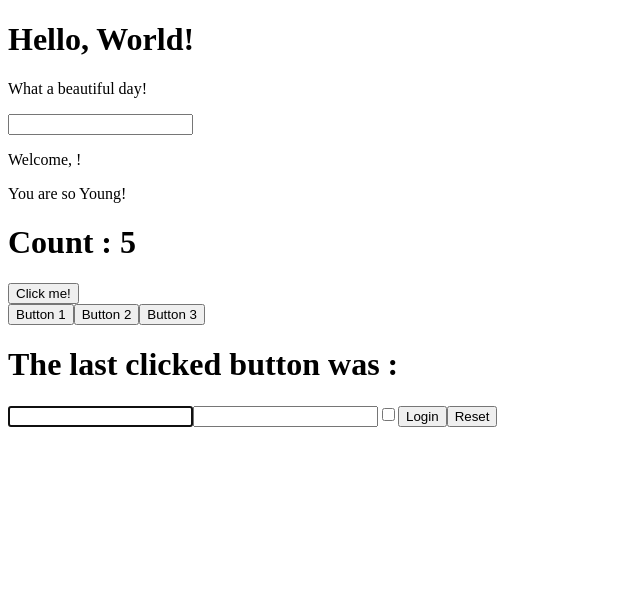
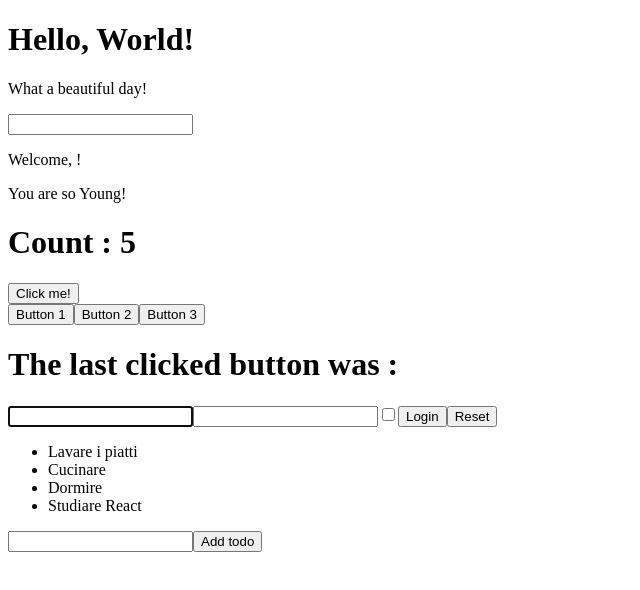
Before and after one commit to Ivanfras98/react-exercises, a React (Create React App) app: page / in a window 1280 px wide. Shown: the top 590 px of the page, without its empty margins (0-640 px from the left). Built offline with nearby package versions, Linux system fonts and the light colour scheme.

Commit message:
es-lists-03-done

```diff
--- a/src/App.js
+++ b/src/App.js
@@ -4,6 +4,7 @@
 import { InteractiveWelcome } from "./InteractiveWelcome";
 // import { Login } from "./Login";
 import { Message } from "./Message";
+import { TodoList } from "./TodoList";
 import { UncontrolledLogin } from "./UncontrolledLogin";
 
 export class Hello extends React.Component {
@@ -26,6 +27,7 @@
         <ClickTracker />
         {/* <Login passFunc= {this.onLogin} /> */}
         <UncontrolledLogin passFunc = {this.onLogin}/>
+        <TodoList />
       </div>
     );
   }
--- a/src/Login.js
+++ b/src/Login.js
@@ -12,6 +12,7 @@
     const value = event.target.value;
     const checked = event.target.checked;
     const type = event.target.type;
+    console.log(name)
     this.setState(
       {
         [name]: type === "checkbox" ? checked : value,
--- /dev/null
+++ b/src/TodoList.js
@@ -0,0 +1,41 @@
+import React from "react";
+
+export class TodoList extends React.Component {
+  state = {
+    items: ["Lavare i piatti", "Cucinare", "Dormire", "Studiare React"],
+    todo: "",
+  };
+  inputChangeEventHandler = (event) => {
+    this.setState({
+      todo: event.target.value,
+    });
+  };
+  buttonEventHandler = () => {
+    this.setState((state) => {
+      state.items.push(state.todo);
+    },()=> this.setState((state2)=> {
+        state2.todo = ""
+        return state2.items
+    }));
+  };
+
+  render() {
+    return (
+      <>
+        <ul>
+          {this.state.items.map((todo, index) => (
+            <li key={index}>{todo}</li>
+          ))}
+        </ul>
+        <input
+          name="todo"
+          value={this.state.todo}
+          onChange={this.inputChangeEventHandler}
+        />
+        <button name="button" onClick={this.buttonEventHandler}>
+          Add todo
+        </button>
+      </>
+    );
+  }
+}
```
